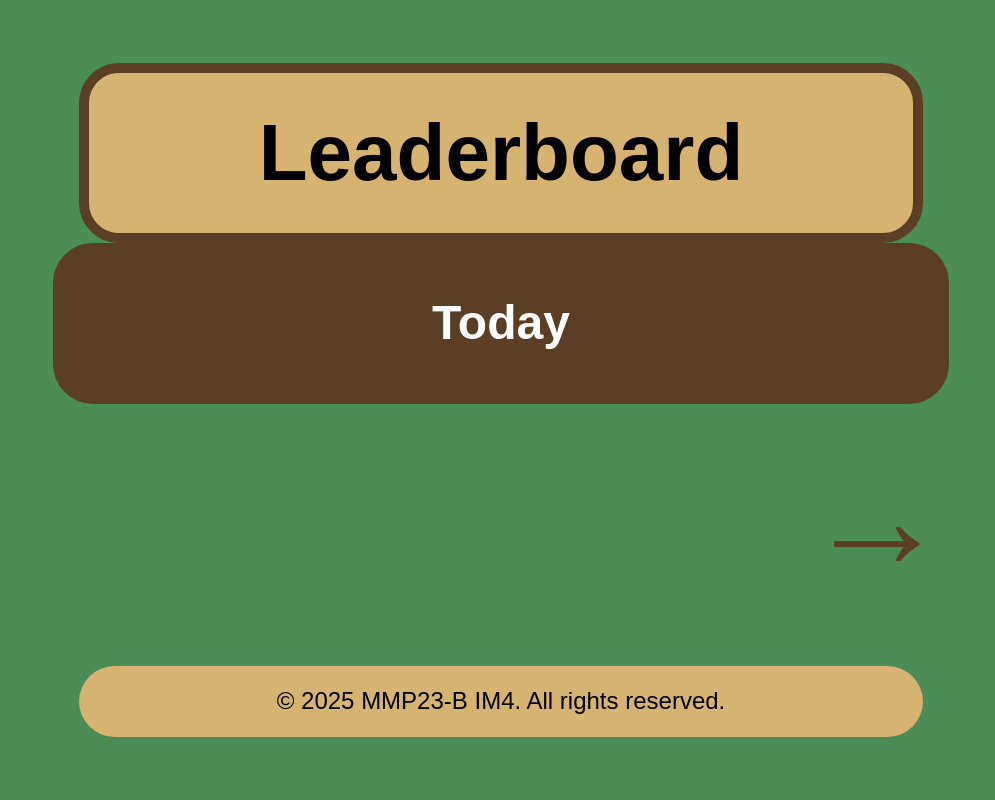
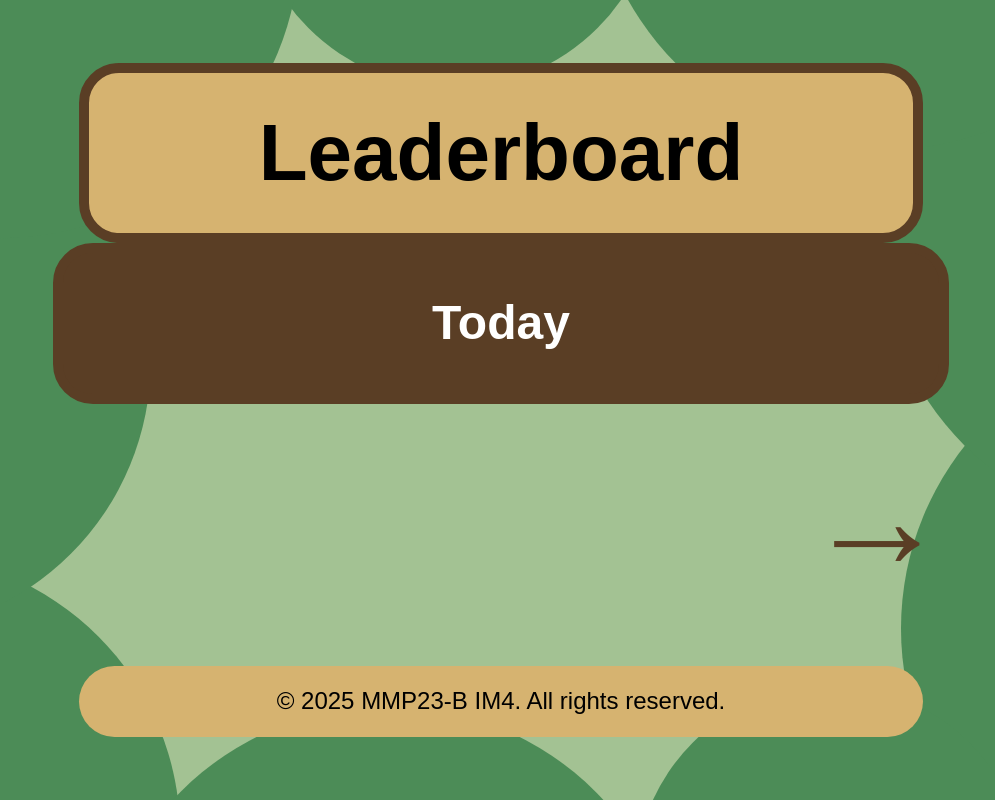
Before and after one commit to jaschaschopfer/pausey, a plain HTML site: page index.html in a window 1280 px wide. Shown: the whole page, without its empty margins (139-1134 px from the left). Drawn offline with Linux system fonts and the light colour scheme; no server answers; a web font is replaced by a local one.

Commit message:
Update styles.css

```diff
--- a/styles.css
+++ b/styles.css
@@ -1,12 +1,11 @@
-/* Reser CSS  */
-
-
 /* Reset some default styles */
 * {
     margin: 0;
     padding: 0;
     box-sizing: border-box;
 }
+
+/* Styles */
 
 @font-face {
     font-family: "Sora";
@@ -18,6 +17,11 @@
 body {
     font-family: 'Sora', sans-serif;
     background-color: #4C8C57;
+    background-image: url('pausey-background.svg');
+    background-size: cover;
+    background-position: center;
+    background-repeat: no-repeat;
+    background-attachment: fixed;
     color: #000000;
     line-height: 1.6;
     display: flex;
```
